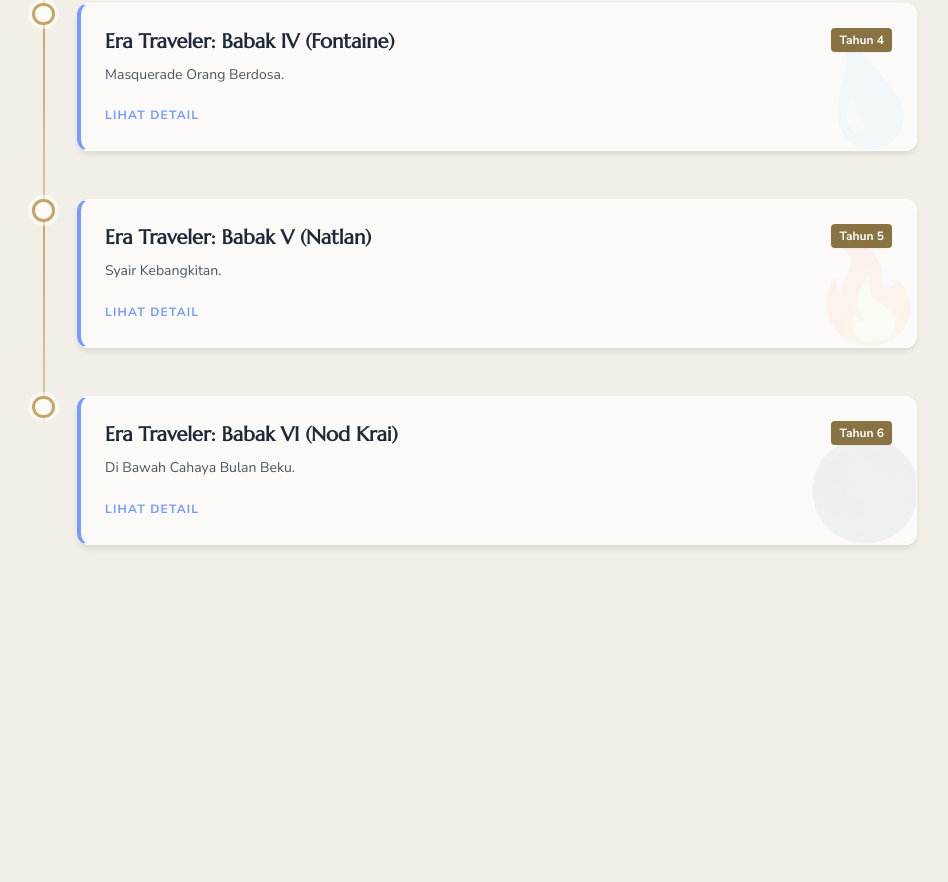
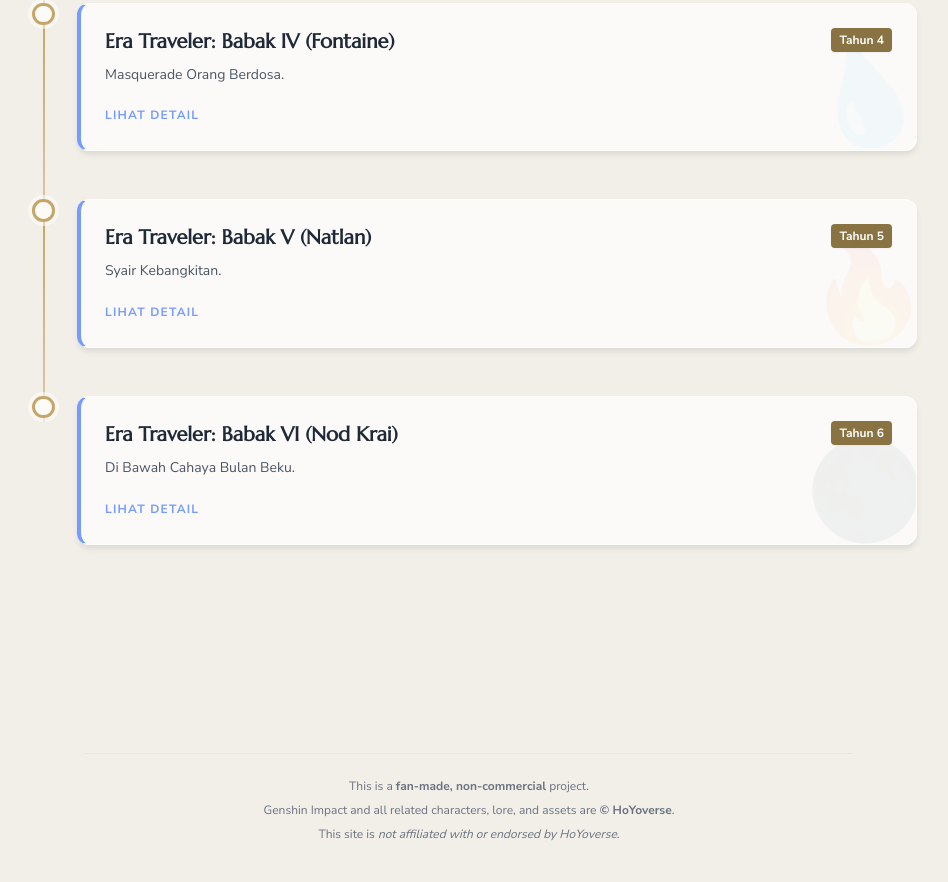
Before and after one commit to aghnailma/irminsul-archives, a plain HTML site: page index.html in a window 1280 px wide. Shown: the part 2214-3096 px from the top of the page, without its empty margins (171-1119 px from the left). Before the commit the page ends 2903 px from the top, so only its background shows below. Drawn offline with nearby package versions, Linux system fonts and the light colour scheme.

Commit message:
tambah disclaimer

```diff
--- a/index.html
+++ b/index.html
@@ -734,5 +734,22 @@
 
         document.addEventListener('DOMContentLoaded', () => app.init());
     </script>
+
+<!-- FAN-MADE DISCLAIMER -->
+<footer class="mt-16 pb-10 px-4 text-center text-xs text-gray-500 dark:text-gray-400 font-sans">
+  <div class="max-w-3xl mx-auto border-t border-gray-300/30 dark:border-white/10 pt-6 space-y-2">
+    <p>
+      This is a <strong>fan-made, non-commercial</strong> project.
+    </p>
+    <p>
+      Genshin Impact and all related characters, lore, and assets are
+      <strong>© HoYoverse</strong>.
+    </p>
+    <p>
+      This site is <em>not affiliated with or endorsed by HoYoverse</em>.
+    </p>
+  </div>
+</footer>
+
 </body>
 </html>
```
